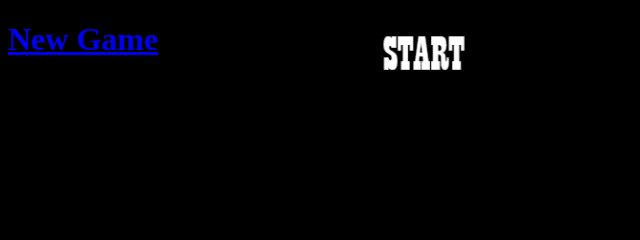
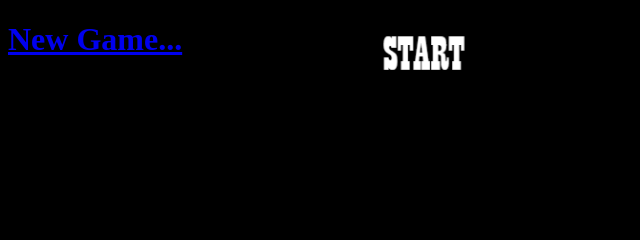
Before and after one commit to LorryZee/Part2, a plain HTML site: page index.html in a window 1280 px wide. Shown: the top 240 px of the page, 0-640 px from the left. Drawn offline with Linux system fonts and the light colour scheme.

Commit message:
added "..."

```diff
--- a/index.html
+++ b/index.html
@@ -17,7 +17,7 @@
 </head>
 
 <body>
-<h1 style="color:white"><a href="https://0276ac2f-2694-4358-afb8-182c22277149-00-1w02s2w8g9qbj.janeway.replit.dev/">New Game</a></h1>
+<h1 style="color:white"><a href="https://0276ac2f-2694-4358-afb8-182c22277149-00-1w02s2w8g9qbj.janeway.replit.dev/">New Game...</a></h1>
   <script src="script.js"></script>
 </body>
 
```
